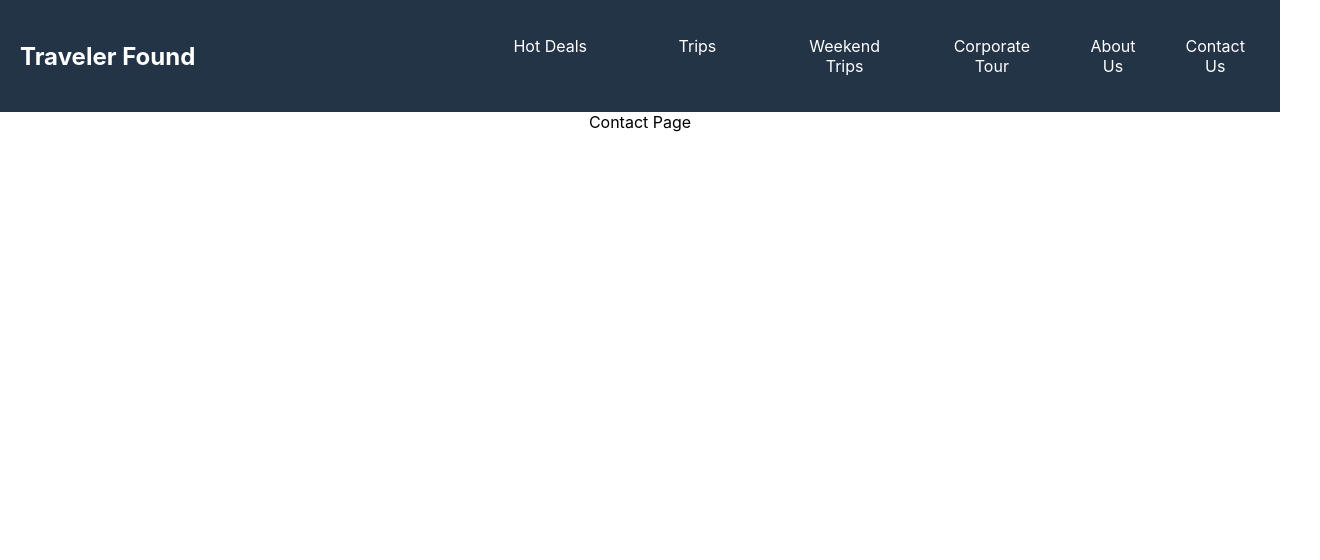
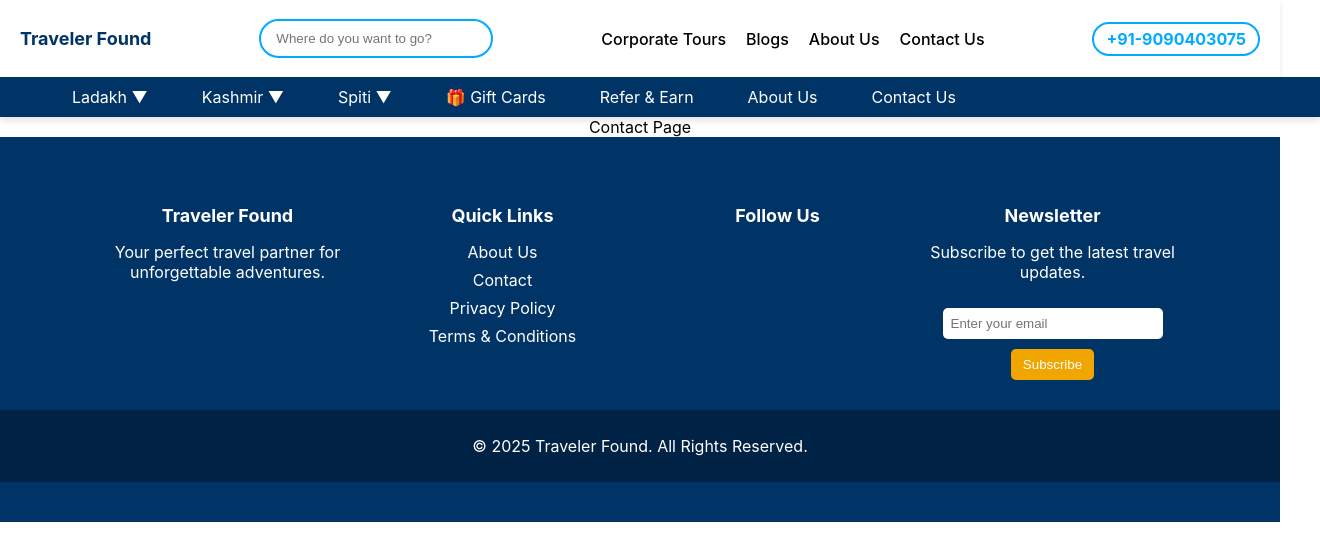
Before and after one commit to NaziaSayyad/travel-found, a React (Create React App) app: page /contact in a window 1280 px wide. Shown: the top 560 px of the page, 1320 px wide, since content can reach past the window. Built offline with nearby package versions, Linux system fonts and the light colour scheme.

Commit message:
Navbar-Footer Done

```diff
--- a/src/AllRoutes/AllRoutes.js
+++ b/src/AllRoutes/AllRoutes.js
@@ -8,6 +8,7 @@ export const AllRoutes = () =>{
     <Route path="/" element={<Dashboard />} />
     <Route path="/about" element ={<About />} />
     <Route path="/contact" element ={<Contact />}  />
+    {/* <Route path="" element ={} /> */}
 
    </Routes>
 }
--- a/src/App.js
+++ b/src/App.js
@@ -6,11 +6,14 @@ import { Dashboard } from './Pages/Dashboard';
 import About from './Pages/About';
 import Contact from './Pages/Contact';
 import Navbar from './Components/Navbar';
+import { Footer } from './Components/Footer';
+import { SubNavbar } from './Components/SubNavbar';
 
 function App() {
   return (
     <div className="App">
       {/* <AllRoutes /> */}
+      <SubNavbar />
       <Navbar />
       <Routes>
     <Route path="/" element={<Dashboard />} />
@@ -18,6 +21,7 @@ function App() {
     <Route path="/contact" element ={<Contact />}  />
 
    </Routes>
+   <Footer />
 
     </div>
   );
--- /dev/null
+++ b/src/Components/Footer.css
@@ -0,0 +1,84 @@
+.footer {
+    background-color: #003366;
+    color: white;
+    padding: 40px 0;
+    text-align: center;
+  }
+
+  .footer-container {
+    display: flex;
+    flex-wrap: wrap;
+    justify-content: space-around;
+    max-width: 1100px;
+    margin: auto;
+  }
+
+  .footer-column {
+    flex: 1;
+    min-width: 200px;
+    padding: 10px;
+  }
+
+  .footer-column h3 {
+    margin-bottom: 15px;
+    font-size: 18px;
+  }
+
+  .footer-column ul {
+    list-style: none;
+    padding: 0;
+  }
+
+  .footer-column ul li {
+    margin: 8px 0;
+  }
+
+  .footer-column ul li a {
+    color: white;
+    text-decoration: none;
+    transition: color 0.3s ease;
+  }
+
+  .footer-column ul li a:hover {
+    color: #f0a500;
+  }
+
+  .social-icons a {
+    margin: 0 10px;
+    font-size: 20px;
+    color: white;
+    transition: color 0.3s ease;
+  }
+
+  .social-icons a:hover {
+    color: #f0a500;
+  }
+
+  .footer-column input {
+    width: 80%;
+    padding: 8px;
+    margin-top: 10px;
+    border: none;
+    border-radius: 5px;
+  }
+
+  .footer-column button {
+    margin-top: 10px;
+    padding: 8px 12px;
+    background: #f0a500;
+    color: white;
+    border: none;
+    border-radius: 5px;
+    cursor: pointer;
+    transition: background 0.3s ease;
+  }
+
+  .footer-column button:hover {
+    background: #cc8500;
+  }
+
+  .footer-bottom {
+    margin-top: 20px;
+    padding: 10px;
+    background-color: #002244;
+  }
--- /dev/null
+++ b/src/Components/Footer.jsx
@@ -0,0 +1,53 @@
+import React from "react";
+import { Link } from "react-router-dom";
+import "./Footer.css";
+// import { FaFacebook, FaInstagram, FaTwitter, FaYoutube } from "react-icons/fa";
+
+export const Footer = () => {
+  return (
+    <footer className="footer">
+      <div className="footer-container">
+        {/* Column 1: Company Info */}
+        <div className="footer-column">
+          <h3>Traveler Found</h3>
+          <p>Your perfect travel partner for unforgettable adventures.</p>
+        </div>
+
+        {/* Column 2: Quick Links */}
+        <div className="footer-column">
+          <h3>Quick Links</h3>
+          <ul>
+            <li><Link to="#">About Us</Link></li>
+            <li><Link to="#">Contact</Link></li>
+            <li><Link to="#">Privacy Policy</Link></li>
+            <li><Link to="#">Terms & Conditions</Link></li>
+          </ul>
+        </div>
+
+        {/* Column 3: Social Media */}
+        <div className="footer-column">
+          <h3>Follow Us</h3>
+          {/* <div className="social-icons">
+            <a href="#"><FaFacebook /></a>
+            <a href="#"><FaInstagram /></a>
+            <a href="#"><FaTwitter /></a>
+            <a href="#"><FaYoutube /></a>
+          </div> */}
+        </div>
+
+        {/* Column 4: Newsletter */}
+        <div className="footer-column">
+          <h3>Newsletter</h3>
+          <p>Subscribe to get the latest travel updates.</p>
+          <input type="email" placeholder="Enter your email" />
+          <button>Subscribe</button>
+        </div>
+      </div>
+
+      {/* Copyright Section */}
+      <div className="footer-bottom">
+        <p>© 2025 Traveler Found. All Rights Reserved.</p>
+      </div>
+    </footer>
+  );
+};
--- a/src/Components/Navbar.css
+++ b/src/Components/Navbar.css
@@ -1,149 +1,127 @@
+/* Navbar Styles */
+.sub-nav{
+  /* width: 1200px; */
+  /* height: 120px; */
+  width: 100%;
+  position: fixed;
+  background-color: teal;
+}
 .navbar {
-    background-color: #243447;
+    background-color: #003366;
     padding: 10px 20px;
-    color: white;
+    width: 100%;
+    /* position: fixed; */
+    top: 0;
+    left: 0;
+    z-index: 1000;
+    box-shadow: 0px 4px 6px rgba(0, 0, 0, 0.1);
   }
 
-.container {
+  /* Navbar Container */
+  .nav-container {
     display: flex;
     justify-content: space-between;
     align-items: center;
+    width: 100%;
+    max-width: 1200px;
+    margin: auto;
   }
 
-.logo {
-    font-size: 1.5rem;
-    font-weight: bold;
+  /* Logo */
+  .logo img {
+    height: 50px;
+    width: auto;
+  }
+
+  /* Navigation Links */
+  .nav-links {
+    display: flex;
+    gap: 30px;
+    align-items: center;
+  }
+
+  /* Links */
+  .nav-links a {
+    color: white;
+    font-size: 16px;
+    text-decoration: none;
+    /* font-weight: 600; */
+    padding: 8px 12px;
+    transition: all 0.3s ease-in-out;
+    border-radius: 5px;
+  }
+
+  /* Hover Effects */
+  .nav-links a:hover {
+    background-color: rgba(255, 255, 255, 0.2);
+    color: #FFD700;
+  }
+
+  /* Mega Dropdown Container */
+  .mega-dropdown {
+    position: relative;
+  }
+
+  /* Mega Dropdown Menu */
+  .mega-dropdown-menu {
+    position: absolute;
+    top: 40px;
+    left: 0;
+    background-color: white;
+    box-shadow: 0px 4px 8px rgba(0, 0, 0, 0.2);
+    border-radius: 5px;
+    display: flex;
+    padding: 15px;
+    min-width: 350px;
+    opacity: 0;
+    transform: translateY(-10px);
+    visibility: hidden;
+    transition: opacity 0.3s ease, transform 0.3s ease;
+  }
+
+
+/* Show Mega Dropdown */
+.mega-dropdown:hover .mega-dropdown-menu,
+.mega-dropdown-menu:hover {
+  opacity: 1;
+  transform: translateY(0);
+  visibility: visible;
 }
 
-.menu-toggle {
-    background: none;
-    border: none;
-    color: white;
-    font-size: 24px;
-    cursor: pointer;
-    display: none;
+  /* Dropdown Columns */
+  .dropdown-column {
+    display: flex;
+    flex-direction: column;
+    padding: 10px;
+    min-width: 150px;
+  }
+  /* Dropdown Links */
+.mega-dropdown-menu a {
+  padding: 10px;
+  color: #003366;
+  font-weight: 500;
+  text-decoration: none;
+  display: block;
+  transition: background 0.2s ease-in-out;
+}
+/* Dropdown Hover Effect */
+.mega-dropdown-menu a:hover {
+  background-color: #003366;
+  color: white;
+}
+
+  /* Dropdown Links */
+  .mega-dropdown-menu a {
+    padding: 10px;
+    color: #003366;
+    font-weight: 500;
+    text-decoration: none;
+    display: block;
+    transition: background 0.2s ease-in-out;
   }
 
-.nav-links {
-    list-style: none;
-    display: flex;
-    gap: 20px;
+  /* Dropdown Hover Effect */
+  .mega-dropdown-menu a:hover {
+    background-color: #003366;
+    color: white;
   }
-
-.nav-links li {
-    position: relative;
-    padding: 10px 15px;
-}
-
-.nav-links.open {
-    display: flex;
-    flex-direction: column;
-    position: absolute;
-    top: 60px;
-    left: 0;
-    width: 250px;
-    background-color: #243447;
-    padding: 20px;
-    height: 100vh;
-    overflow-x: hidden;  /* ✅ Prevents horizontal overflow */
-  }
-
-.nav-links li a {
-    text-decoration: none;
-    color: white;
-    transition: 0.3s;
-    font-size: 16px;
-}
-
-.nav-links li a:hover {
-    color: #f39c12;
-}
-
-/* ✅ Dropdown menu fix */
-.dropdown {
-    position: relative;
-    width: 100%; /* Ensure it fits inside the sidebar */
-  }
-
-.dropdown-menu {
-    display: none;
-    position: absolute;
-    left: 0; /* ✅ Ensures the dropdown stays inside the sidebar */
-    top: 100%;
-    background-color: #243447;
-    color: black;
-    list-style: none;
-    padding: 10px;
-    width: 250px;
-    z-index: 1000;
-    white-space: nowrap;
-    position: absolute;
-    top: 100%;
-    left: 0;
-    background: rgb(122, 182, 250);
-    list-style: none;
-    padding: 10px 0;
-    border-radius: 8px;
-    box-shadow: 0 4px 10px rgba(0, 0, 0, 0.1);
-  }
-
-/* Show dropdown on hover */
-.dropdown:hover > .dropdown-menu {
-    display: block;
-}
-
-/* ✅ Fixing nested dropdowns */
-.dropdown-menu .dropdown {
-    position: relative;
-}
-
-.dropdown-menu .dropdown-menu {
-    top: 0;
-    left: 100%;
-    margin-left: 0;
-    transform: translateX(10px);
-}
-
-.dropdown-menu li {
-    padding: 12px 20px;
-}
-
-.dropdown-menu li a {
-    color: white !important; /* Ensure text is readable */
-    font-weight: 500;
-    display: block;
-}
-
-.dropdown-menu li a:hover {
-    background: #f39c12;
-    color: white;
-    border-radius: 4px;
-}
-
-/* ✅ Responsive Sidebar Navigation for Mobile */
-@media (max-width: 768px) {
-    .menu-toggle {
-        display: block;
-    }
-
-    .nav-links {
-        display: none;
-    }
-
-    .nav-links.open {
-        display: flex;
-        overflow-x: hidden;  /* ✅ Prevent horizontal overflow */
-    }
-
-    .dropdown-menu {
-        position: relative;
-        left: 0;
-        top: 0;
-        display: none;
-        background: none;
-    }
-
-    .dropdown:hover > .dropdown-menu {
-        display: block;
-    }
-}
--- a/src/Components/Navbar.jsx
+++ b/src/Components/Navbar.jsx
@@ -1,89 +1,64 @@
 import React, { useState } from "react";
 import { Link } from "react-router-dom";
 import "./Navbar.css";
+// import logo from "./logo.png"; // Add your logo
 
-export default function Navbar() {
-  const [isOpen, setIsOpen] = useState(false);
+const Navbar = () => {
+  const [dropdown, setDropdown] = useState(false);
 
   return (
     <nav className="navbar">
-      <div className="container">
-        <h1 className="logo">Traveler Found</h1>
-        <button className="menu-toggle" onClick={() => setIsOpen(!isOpen)}>☰</button>
-        <ul className={isOpen ? "nav-links open" : "nav-links"}>
+      <div className="nav-container">
+        {/* Logo */}
+        {/* <div className="logo">
+          <img src={"logo"} alt="Traveler Found" />
+        </div> */}
 
-          {/* HOT DEALS DROPDOWN */}
-          <li className="dropdown">
-            <Link to="/home">Hot Deals</Link>
-            <ul className="dropdown-menu">
-              <li className="dropdown">
-                <Link to="/domestic">Domestic</Link>
-                <ul className="dropdown-menu">
-                  <li><Link to="/domestic/beach">Beach Destinations</Link></li>
-                  <li><Link to="/domestic/mountains">Mountain Retreats</Link></li>
-                </ul>
-              </li>
-              <li className="dropdown">
-                <Link to="/international">International</Link>
-                <ul className="dropdown-menu">
-                  <li><Link to="/international/europe">Europe</Link></li>
-                  <li><Link to="/international/asia">Asia</Link></li>
-                </ul>
-              </li>
-            </ul>
-          </li>
+        {/* Navigation Links */}
+        <div className="nav-links">
+          {/* <div><Link to="#">Manali</Link></div> */}
 
-          {/* TRIPS DROPDOWN */}
-          <li className="dropdown">
-  <Link to="/trips">Trips</Link>
-  <div className="dropdown-menu">
-    <ul>
-      <li className="dropdown">
-        <Link to="/trips/domestic">Domestic Trips</Link>
-        <div className="dropdown-menu">
-          <ul>
-            <li><Link to="/trips/domestic/hill-stations">Hill Stations</Link></li>
-            <li><Link to="/trips/domestic/wildlife">Wildlife Tours</Link></li>
-          </ul>
+          {/* Mega Dropdown - India Packages */}
+          <div
+            className="mega-dropdown"
+            onMouseOver={() => setDropdown(true)}
+            onMouseOut={() => setDropdown(false)}
+          >
+            <Link to="#">Ladakh ▼</Link>
+
+            {/* {dropdown && (
+              <div className="mega-dropdown-menu">
+                <div className="dropdown-column">
+                  <Link to="#">Ladakh</Link>
+                  <Link to="#">Spiti</Link>
+                  <Link to="#">Meghalaya</Link>
+                  <Link to="#">Kashmir</Link>
+                  <Link to="#">Kerala</Link>
+                  <Link to="#">Andaman</Link>
+                </div>
+                <div className="dropdown-column">
+                  <Link to="#">Rajasthan</Link>
+                  <Link to="#">Himachal Pradesh</Link>
+                  <Link to="#">Sikkim</Link>
+                  <Link to="#">Uttarakhand</Link>
+                  <Link to="#">Leh Ladakh Bike Trips</Link>
+                  <Link to="#">Spiti Valley Bike Trips</Link>
+                </div>
+              </div>
+            )} */}
+          </div>
+
+          <div><Link to="#">Kashmir ▼</Link></div>
+          <div><Link to="#">Spiti ▼</Link></div>
+          <div><Link to="#">🎁 Gift Cards</Link></div>
+          <div><Link to="#"> Refer & Earn </Link></div>
+          <div><Link to="#">About Us</Link></div>
+          <div><Link to="#">Contact Us</Link></div>
+
         </div>
-      </li>
-      <li className="dropdown">
-        <Link to="/trips/international">International Trips</Link>
-        <div className="dropdown-menu">
-          <ul>
-            <li><Link to="/trips/international/adventure">Adventure Tours</Link></li>
-            <li><Link to="/trips/international/cultural">Cultural Tours</Link></li>
-          </ul>
-        </div>
-      </li>
-    </ul>
-  </div>
-</li>
-
-
-          {/* WEEKEND TRIPS DROPDOWN */}
-          <li className="dropdown">
-            <Link to="/weekendtrips">Weekend Trips</Link>
-            <ul className="dropdown-menu">
-              <li><Link to="/weekendtrips/camping">Camping</Link></li>
-              <li><Link to="/weekendtrips/roadtrips">Road Trips</Link></li>
-            </ul>
-          </li>
-
-          {/* CORPORATE TOURS DROPDOWN */}
-          <li className="dropdown">
-            <Link to="/corporatetour">Corporate Tour</Link>
-            <ul className="dropdown-menu">
-              <li><Link to="/corporatetour/team-building">Team Building</Link></li>
-              <li><Link to="/corporatetour/retreats">Retreats</Link></li>
-            </ul>
-          </li>
-
-          <li><Link to="/about">About Us</Link></li>
-          <li><Link to="/contact">Contact Us</Link></li>
-
-        </ul>
       </div>
     </nav>
   );
-}
+};
+
+export default Navbar;
--- /dev/null
+++ b/src/Components/SubNavbar.css
@@ -0,0 +1,89 @@
+.subnavbar {
+    display: flex;
+    align-items: center;
+    justify-content: space-between;
+    padding: 10px 20px;
+    background-color: white;
+    box-shadow: 0px 2px 5px rgba(0, 0, 0, 0.1);
+  }
+
+  .logo {
+    display: flex;
+    align-items: center;
+    font-size: 18px;
+    font-weight: bold;
+    color: #003366;
+  }
+
+  .logo img {
+    height: 40px;
+    margin-right: 8px;
+  }
+
+  .search-bar {
+    display: flex;
+    align-items: center;
+    border: 2px solid #00aaff;
+    border-radius: 20px;
+    padding: 5px 10px;
+  }
+
+  .search-bar input {
+    border: none;
+    outline: none;
+    padding: 5px;
+    width: 200px;
+  }
+
+  .search-icon {
+    color: #00aaff;
+    font-size: 16px;
+    cursor: pointer;
+  }
+
+  .menu-links {
+    display: flex;
+    gap: 20px;
+  }
+
+  .menu-links a {
+    text-decoration: none;
+    color: black;
+    font-weight: 500;
+    display: flex;
+    align-items: center;
+  }
+  .menu-links::after {
+    content: "";
+    position: absolute;
+    left: 0;
+    bottom: 0;
+    width: 0%;
+    height: 3px;  /* Thickness of the underline */
+    background-color: #00aaff; /* Color of the underline */
+    transition: width 0.3s ease-in-out;
+  }
+
+  .menu-links:hover::after {
+    width: 100%;
+  }
+
+  .menu-links .icon {
+    margin-right: 5px;
+    color: #00aaff;
+  }
+
+  .contact-btn {
+    display: flex;
+    align-items: center;
+    border: 2px solid #00aaff;
+    border-radius: 20px;
+    padding: 5px 12px;
+    color: #00aaff;
+    font-weight: bold;
+    cursor: pointer;
+  }
+
+  .phone-icon {
+    margin-right: 5px;
+  }
--- /dev/null
+++ b/src/Components/SubNavbar.jsx
@@ -0,0 +1,37 @@
+import React from "react";
+import { Link } from "react-router-dom";
+import "./SubNavbar.css";
+// import { FaSearch, FaCalendarAlt, FaPhoneAlt } from "react-icons/fa";
+
+export const SubNavbar = () => {
+  return (
+    <div className="subnavbar">
+      {/* Left: Logo */}
+      <div className="logo">
+        {/* <img src="/logo.png" alt="Traveler Found" /> */}
+        <p>Traveler Found</p>
+      </div>
+
+      {/* Center: Search Bar */}
+      <div className="search-bar">
+        <input type="text" placeholder="Where do you want to go?" />
+        {/* <FaSearch className="search-icon" /> */}
+      </div>
+
+      {/* Right: Menu Links */}
+      <div className="menu-links">
+        {/* <Link to="#"><FaCalendarAlt className="icon" /> Upcoming Trips</Link> */}
+        <Link to="#">Corporate Tours</Link>
+        <Link to="#">Blogs</Link>
+        <Link to="#">About Us</Link>
+        <Link to="#">Contact Us </Link>
+      </div>
+
+      {/* Contact Button */}
+      <div className="contact-btn">
+        {/* <FaPhoneAlt className="phone-icon" /> */}
+        <span>+91-9090403075</span>
+      </div>
+    </div>
+  );
+};
```
Also changed, not shown: src/Pages/Dashboard.jsx (+7 -0 lines).
